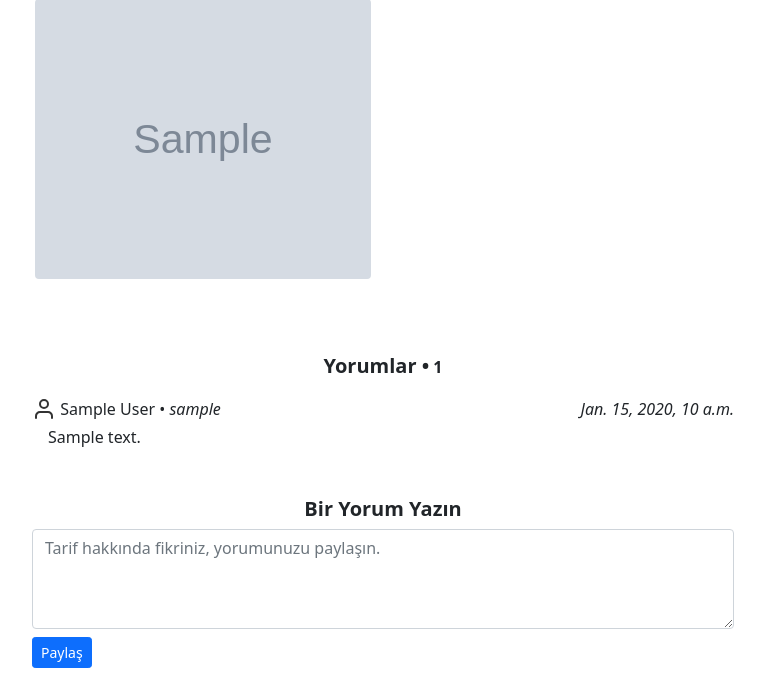
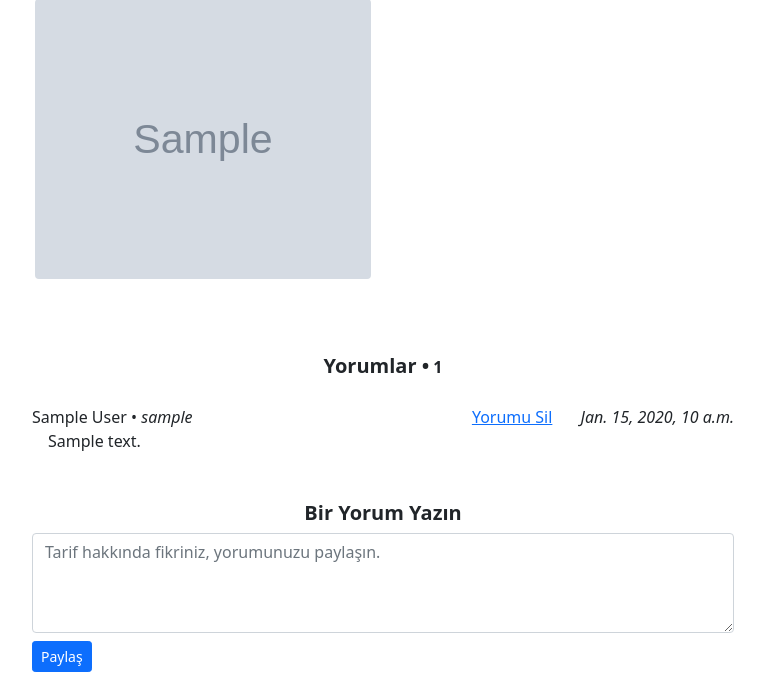
Before and after one commit to PyRecipe/PyRecipe, a Django app: a page that uses templates/recipe.html in a window 1280 px wide. Shown: the part 937-1630 px from the top of the page, without its empty margins (257-1022 px from the left). Run offline with Django 3.2, Linux system fonts and the light colour scheme; a user stored in the database is signed in; tables that the repository leaves empty hold one stand-in row (values such as "Sample post"); grey boxes marked "Sample" are stand-in pictures.

Commit message:
#53 (#88)
* Comment delete function added

* tests fixed

```diff
--- a/app/urls.py
+++ b/app/urls.py
@@ -16,4 +16,5 @@ urlpatterns = [
     path('tariflerim', views.MyRecipes.as_view(), name='my_recipes'),
     # if hits /tarif redirect to homepage (/)
     path('tarif/<str:slug>/', views.recipe, name='recipe'),
+    path('yorum-sil/<int:comment_id>/', views.delete_comment, name='delete-comment'),
 ]
--- a/app/views.py
+++ b/app/views.py
@@ -106,6 +106,20 @@ class MyRecipes(ListView):
     model = Recipe
     template_name = 'my_recipes.html'
 
+def delete_comment(request, comment_id):
+    # get information about recipe and comment
+    comment = Comment.objects.get(pk=comment_id)
+    recipe = Recipe.objects.get(pk=comment.recipe_id)
+
+    if request.user.pk is not None:
+       if comment is not None:
+           # if the author is the logged in user
+           if comment.user_id == str(request.user.pk):
+               comment.delete()
+
+    # return previous page
+    return redirect(f'/tarif/{recipe.slug}')
+
 # recipe
 def recipe(request, slug):
     try:
@@ -118,7 +132,7 @@ def recipe(request, slug):
                 # after auth user id should be dynamicly pasted
                 Comment.objects.create(
                   recipe_id = form.cleaned_data['recipe_id'],
-                  user_id = 1,
+                  user_id = request.user.pk,
                   comment = form.cleaned_data['comment']
                 )
         else:
--- a/templates/recipe.html
+++ b/templates/recipe.html
@@ -68,14 +68,19 @@
 
                 {% for comment in comments %}
                 <!-- comment -->
-                <div class="row">
+                <div class="row my-4">
                     <div class="col text-start">
-                        <img class="mb-1" src="http://{{ request.get_host }}/static/user.svg">
-                        <label>{{ comment.author_info.first_name }} {{ comment.author_info.last_name }} • </label>
+                        <!-- <img class="mb-1" src="http://{{ request.get_host }}/static/user.svg"> -->
+                        {% if comment.author_info.first_name %}
+                            <label>{{ comment.author_info.first_name }} {{ comment.author_info.last_name }} • </label>
+                        {% endif %}
                         <label class="fst-italic">{{ comment.author_info.username }}</label>
                     </div>
 
                     <div class="col text-end">
+                        {% if comment.author_info.pk == user.pk %}
+                        <a href="/yorum-sil/{{ comment.pk }}" class="me-4">Yorumu Sil</a>
+                        {% endif %}
                         <label class="fst-italic">{{ comment.created_at }}</label>
                     </div>
 
```
Also changed, not shown: app/tests/test_views.py (+8 -0 lines).
